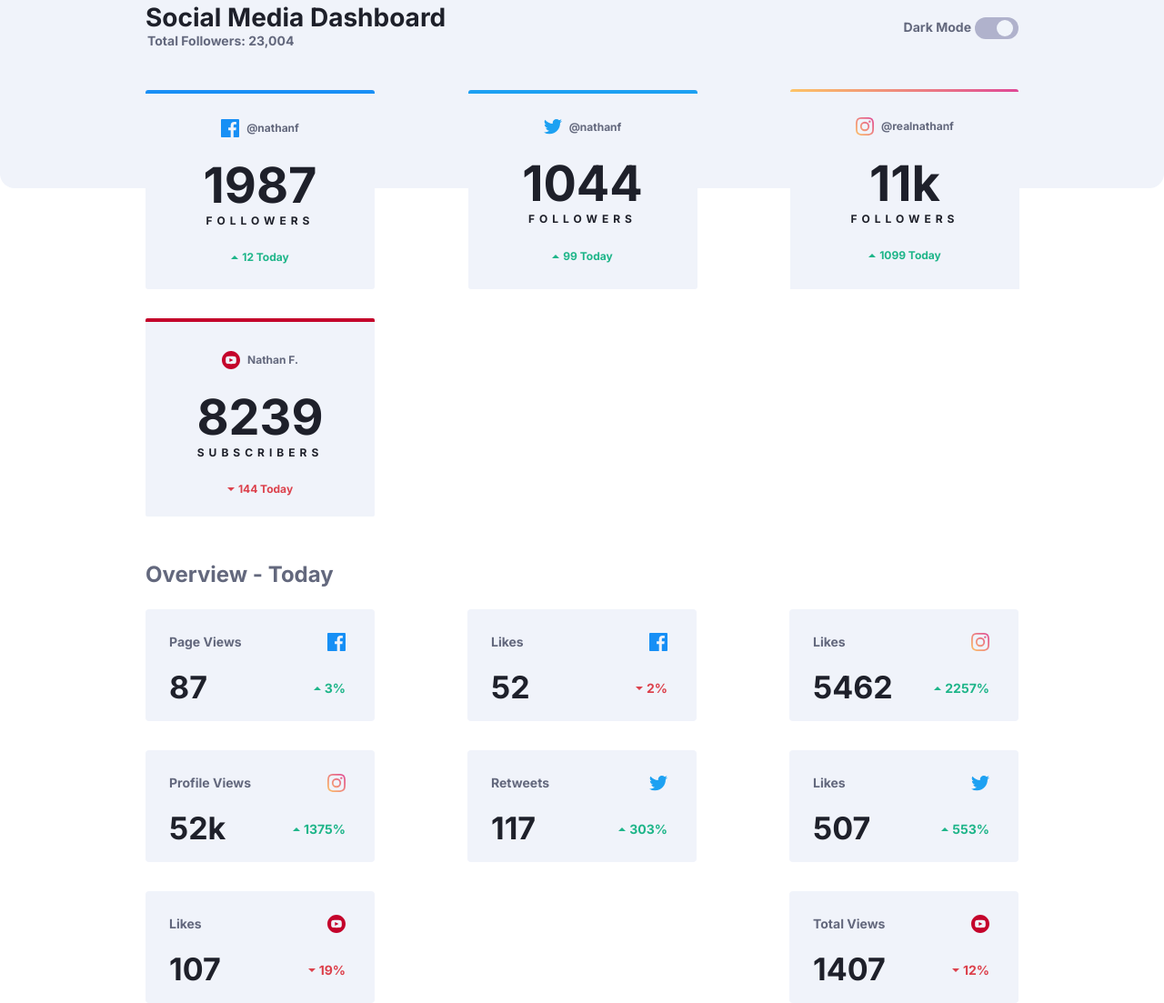
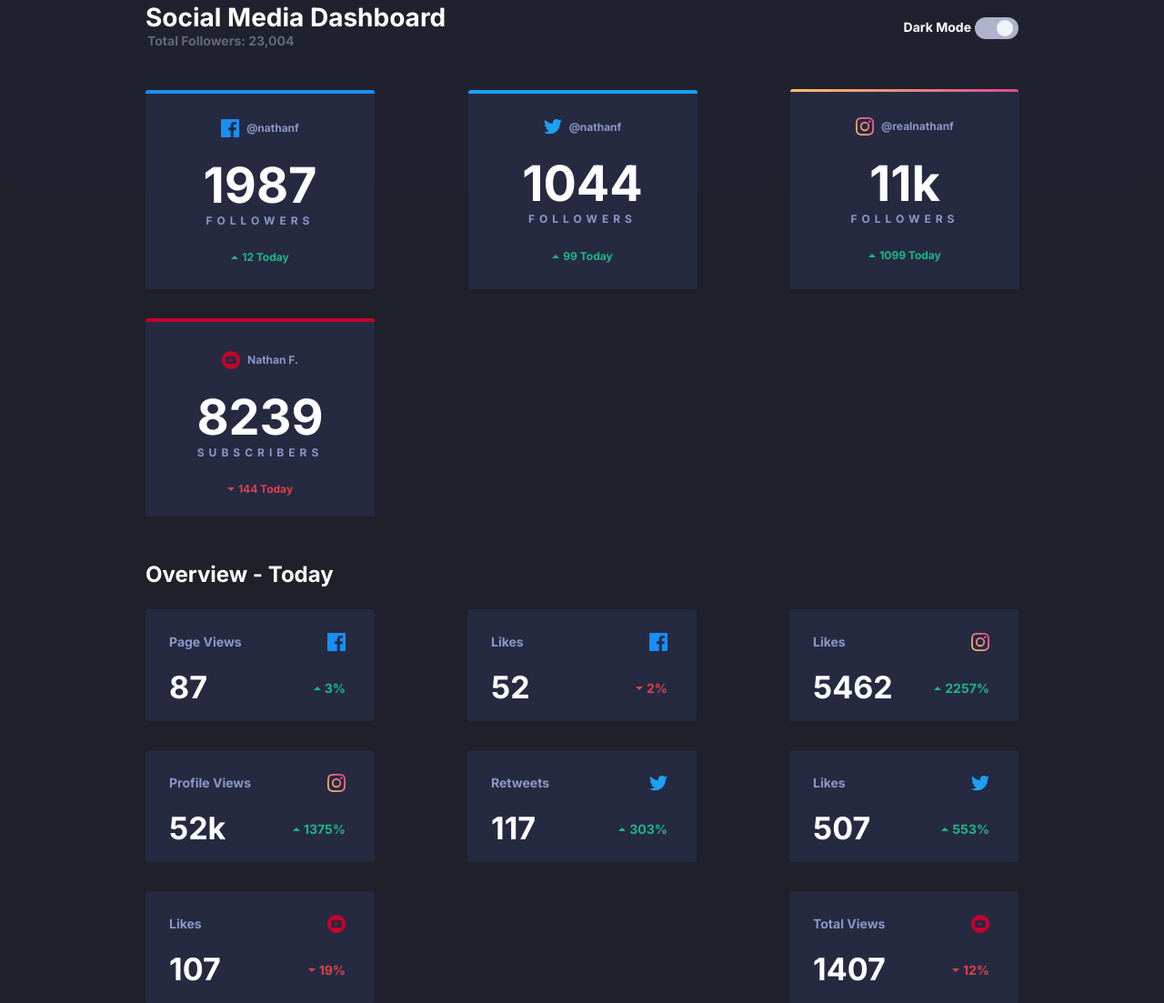
Before and after one commit to javascriptor1/social-media-dashboard-with-theme-switcher-master, a website: page index.html in a window 1280 px wide. Shown: the part 35-1138 px from the top of the page at 91% size. Drawn offline with Linux system fonts and the light colour scheme.

Commit message:
added dark mode

```diff
--- a/index.html
+++ b/index.html
@@ -22,12 +22,12 @@
 
     <title>Frontend Mentor | Social media dashboard</title>
   </head>
-  <body class="text-[#1e202a]">
+  <body class="text-[#1e202a] dark:bg-[#1e202a]">
     <header
-      class="pt-[35px] px-6 bg-[#f0f3fa] rounded-b-2xl pb-20 lg:flex justify-between lg:px-40 lg:py-[38px] lg:pb-[130px]"
+      class="pt-[35px] px-6 bg-[#f0f3fa] rounded-b-2xl pb-20 lg:flex justify-between lg:px-40 lg:py-[38px] lg:pb-[130px] dark:bg-[#1f212e]"
     >
       <div class="flex flex-col">
-        <h1 class="text-2xl font-bold lg:text-[28px]">
+        <h1 class="text-2xl font-bold lg:text-[28px] dark:text-white">
           Social Media Dashboard
         </h1>
         <p
@@ -37,7 +37,9 @@
         </p>
       </div>
       <div class="flex justify-between pt-4 gap-1">
-        <p class="text-[14px] font-bold text-[#63687d]">Dark Mode</p>
+        <p class="text-[14px] font-bold text-[#63687d] dark:text-white">
+          Dark Mode
+        </p>
         <input
           type="checkbox"
           id="checkbox"
@@ -51,7 +53,7 @@
         class="flex flex-col gap-6 lg:gap-8 lg:flex-row lg:flex-wrap xl:justify-between"
       >
         <div
-          class="flex flex-col items-center gap-3 pt-7 bg-[#f0f3fa] font-bold rounded-[3px] border-t-4 border-t-[#198ff5] lg:min-w-[252px]"
+          class="flex flex-col items-center gap-3 pt-7 bg-[#f0f3fa] font-bold rounded-[3px] border-t-4 border-t-[#198ff5] lg:min-w-[252px] dark:bg-[#252a41] hover:bg-[#e1e3f0] dark:hover:bg-[#333a56]"
         >
           <div class="flex justify-center items-center gap-2 text-[#63687d]">
             <svg xmlns="http://www.w3.org/2000/svg" width="20" height="20">
@@ -60,11 +62,12 @@
                 d="M18.896 0H1.104C.494 0 0 .494 0 1.104v17.793C0 19.506.494 20 1.104 20h9.58v-7.745H8.076V9.237h2.606V7.01c0-2.583 1.578-3.99 3.883-3.99 1.104 0 2.052.082 2.329.119v2.7h-1.598c-1.254 0-1.496.597-1.496 1.47v1.928h2.989l-.39 3.018h-2.6V20h5.098c.608 0 1.102-.494 1.102-1.104V1.104C20 .494 19.506 0 18.896 0z"
               />
             </svg>
-            <p class="text-xs">@nathanf</p>
+            <p class="text-xs dark:text-[#8b97c6]">@nathanf</p>
           </div>
           <p class="text-[54px] flex flex-col items-center">
-            <span>1987</span>
-            <span class="text-xs left-4 tracking-[5px] uppercase -mt-[9px] mb-3"
+            <span class="dark:text-white">1987</span>
+            <span
+              class="text-xs left-4 tracking-[5px] uppercase -mt-[9px] mb-3 dark:text-[#8b97c6]"
               >Followers</span
             >
           </p>
@@ -78,7 +81,7 @@
         </div>
         <!-- Twitter stats -->
         <div
-          class="flex flex-col items-center gap-[13px] pt-7 bg-[#f0f3fa] font-bold rounded-[3px] border-t-4 border-t-[#1ca0f2] lg:min-w-[252px]"
+          class="flex flex-col items-center gap-[13px] pt-7 bg-[#f0f3fa] font-bold rounded-[3px] border-t-4 border-t-[#1ca0f2] lg:min-w-[252px] hover:bg-[#e1e3f0] dark:bg-[#252a41] dark:hover:bg-[#333a56]"
         >
           <div class="flex justify-center items-center gap-2 text-[#63687d]">
             <svg xmlns="http://www.w3.org/2000/svg" width="20" height="17">
@@ -87,11 +90,12 @@
                 d="M20 1.924a8.192 8.192 0 01-2.357.646A4.11 4.11 0 0019.448.3a8.22 8.22 0 01-2.606.996A4.096 4.096 0 0013.847 0c-2.65 0-4.596 2.472-3.998 5.037A11.648 11.648 0 011.392.752a4.109 4.109 0 001.27 5.478 4.086 4.086 0 01-1.858-.513C.76 7.616 2.122 9.395 4.095 9.79a4.113 4.113 0 01-1.853.07 4.106 4.106 0 003.833 2.849A8.25 8.25 0 010 14.41a11.616 11.616 0 006.29 1.843c7.618 0 11.922-6.434 11.663-12.205A8.354 8.354 0 0020 1.924z"
               />
             </svg>
-            <p class="text-xs">@nathanf</p>
+            <p class="text-xs dark:text-[#8b97c6]">@nathanf</p>
           </div>
           <p class="text-[54px] flex flex-col items-center">
-            <span>1044</span>
-            <span class="text-xs left-4 tracking-[5px] uppercase -mt-[9px] mb-3"
+            <span class="dark:text-white">1044</span>
+            <span
+              class="text-xs left-4 tracking-[5px] uppercase -mt-[9px] mb-3 dark:text-[#8b97c6]"
               >Followers</span
             >
           </p>
@@ -105,7 +109,7 @@
         </div>
         <!-- Instagram stats -->
         <div
-          class="flex flex-col items-center gap-3 pt-7 bg-[#f0f3fa] font-bold relative instagram -mr-[1px] mt-[2px] lg:min-w-[252px]"
+          class="flex flex-col items-center gap-3 pt-7 bg-[#f0f3fa] font-bold relative instagram -mr-[1px] mt-[2px] lg:min-w-[252px] hover:bg-[#e1e3f0] dark:bg-[#252a41] dark:hover:bg-[#333a56]"
         >
           <div class="flex justify-center items-center gap-2 text-[#63687d]">
             <svg xmlns="http://www.w3.org/2000/svg" width="20" height="20">
@@ -121,11 +125,12 @@
                 d="M10 1.802c2.67 0 2.987.01 4.042.059 2.71.123 3.975 1.409 4.099 4.099.048 1.054.057 1.37.057 4.04 0 2.672-.01 2.988-.057 4.042-.124 2.687-1.387 3.975-4.1 4.099-1.054.048-1.37.058-4.041.058-2.67 0-2.987-.01-4.04-.058-2.717-.124-3.977-1.416-4.1-4.1-.048-1.054-.058-1.37-.058-4.041 0-2.67.01-2.986.058-4.04.124-2.69 1.387-3.977 4.1-4.1 1.054-.048 1.37-.058 4.04-.058zM10 0C7.284 0 6.944.012 5.878.06 2.246.227.228 2.242.06 5.877.01 6.944 0 7.284 0 10s.012 3.057.06 4.123c.167 3.632 2.182 5.65 5.817 5.817 1.067.048 1.407.06 4.123.06s3.057-.012 4.123-.06c3.629-.167 5.652-2.182 5.816-5.817.05-1.066.061-1.407.061-4.123s-.012-3.056-.06-4.122C19.777 2.249 17.76.228 14.124.06 13.057.01 12.716 0 10 0zm0 4.865a5.135 5.135 0 100 10.27 5.135 5.135 0 000-10.27zm0 8.468a3.333 3.333 0 110-6.666 3.333 3.333 0 010 6.666zm5.338-9.87a1.2 1.2 0 100 2.4 1.2 1.2 0 000-2.4z"
               />
             </svg>
-            <p class="text-xs">@realnathanf</p>
+            <p class="text-xs dark:text-[#8b97c6]">@realnathanf</p>
           </div>
           <p class="text-[54px] flex flex-col items-center">
-            <span>11k</span>
-            <span class="text-xs left-4 tracking-[5px] uppercase -mt-[9px] mb-3"
+            <span class="dark:text-white">11k</span>
+            <span
+              class="text-xs left-4 tracking-[5px] uppercase -mt-[9px] mb-3 dark:text-[#8b97c6]"
               >Followers</span
             >
           </p>
@@ -139,7 +144,7 @@
         </div>
         <!-- Youtube stats -->
         <div
-          class="flex flex-col items-center gap-3 pt-8 bg-[#f0f3fa] font-bold rounded-sm border-t-4 border-t-[#C4032B] lg:min-w-[252px]"
+          class="flex flex-col items-center gap-3 pt-8 bg-[#f0f3fa] font-bold rounded-sm border-t-4 border-t-[#C4032B] lg:min-w-[252px] hover:bg-[#e1e3f0] dark:bg-[#252a41] dark:hover:bg-[#333a56]"
         >
           <div class="flex justify-center items-center gap-2 text-[#63687d]">
             <svg xmlns="http://www.w3.org/2000/svg" width="20" height="20">
@@ -148,11 +153,12 @@
                 d="M10 0C4.478 0 0 4.478 0 10c0 5.523 4.478 10 10 10 5.523 0 10-4.477 10-10 0-5.522-4.477-10-10-10zm3.7 14.077c-1.75.12-5.652.12-7.402 0-1.896-.13-2.117-1.059-2.131-4.077.014-3.024.237-3.947 2.131-4.077 1.75-.12 5.652-.12 7.403 0 1.897.13 2.117 1.059 2.132 4.077-.015 3.024-.237 3.947-2.132 4.077zM8.334 8.048l4.098 1.949-4.098 1.955V8.048z"
               />
             </svg>
-            <p class="text-xs">Nathan F.</p>
+            <p class="text-xs dark:text-[#8b97c6]">Nathan F.</p>
           </div>
           <p class="text-[54px] flex flex-col items-center">
-            <span>8239</span>
-            <span class="text-xs left-4 tracking-[5px] uppercase -mt-[9px] mb-3"
+            <span class="dark:text-white">8239</span>
+            <span
+              class="text-xs left-4 tracking-[5px] uppercase -mt-[9px] mb-3 dark:text-[#8b97c6]"
               >Subscribers</span
             >
           </p>
@@ -165,15 +171,19 @@
           </div>
         </div>
       </div>
-      <h2 class="text-[#63687d] mt-12 mb-[22px] text-2xl font-bold">
+      <h2
+        class="text-[#63687d] mt-12 mb-[22px] text-2xl font-bold dark:text-white"
+      >
         Overview - Today
       </h2>
       <div class="lg:flex flex-wrap gap-6 lg:gap-8 xl:justify-between">
         <div
-          class="flex flex-col justify-between bg-[#f0f3fa] rounded py-[26px] pl-[26px] pr-8 mb-4 lg:min-w-[252px] lg:mb-0"
+          class="flex flex-col justify-between bg-[#f0f3fa] rounded py-[26px] pl-[26px] pr-8 mb-4 lg:min-w-[252px] lg:mb-0 dark:bg-[#252a41] hover:bg-[#e1e3f0] dark:hover:bg-[#333a56]"
         >
           <div class="flex justify-between items-center">
-            <p class="font-bold text-[#63687d] text-sm">Page Views</p>
+            <p class="font-bold text-[#63687d] text-sm dark:text-[#8b97c6]">
+              Page Views
+            </p>
             <svg xmlns="http://www.w3.org/2000/svg" width="20" height="20">
               <path
                 fill="#178FF5"
@@ -182,7 +192,11 @@
             </svg>
           </div>
           <div class="flex justify-between items-end">
-            <p class="text-[34px] font-bold relative top-[14px]">87</p>
+            <p
+              class="text-[34px] font-bold relative top-[14px] dark:text-white"
+            >
+              87
+            </p>
             <div class="flex gap-1 items-center justify-center">
               <svg xmlns="http://www.w3.org/2000/svg" width="8" height="4">
                 <path fill="#1EB589" fill-rule="evenodd" d="M0 4l4-4 4 4z" />
@@ -193,10 +207,12 @@
         </div>
 
         <div
-          class="flex flex-col justify-between bg-[#f0f3fa] rounded py-[26px] pl-[26px] pr-8 mb-4 lg:min-w-[252px] lg:mb-0"
+          class="flex flex-col justify-between bg-[#f0f3fa] rounded py-[26px] pl-[26px] pr-8 mb-4 lg:min-w-[252px] lg:mb-0 dark:bg-[#252a41] hover:bg-[#e1e3f0] dark:hover:bg-[#333a56]"
         >
           <div class="flex justify-between items-center">
-            <p class="font-bold text-[#63687d] text-sm">Likes</p>
+            <p class="font-bold text-[#63687d] text-sm dark:text-[#8b97c6]">
+              Likes
+            </p>
             <svg xmlns="http://www.w3.org/2000/svg" width="20" height="20">
               <path
                 fill="#178FF5"
@@ -205,7 +221,11 @@
             </svg>
           </div>
           <div class="flex justify-between items-end">
-            <p class="text-[34px] font-bold relative top-[14px]">52</p>
+            <p
+              class="text-[34px] font-bold relative top-[14px] dark:text-white"
+            >
+              52
+            </p>
             <div class="flex gap-1 items-center justify-center">
               <svg xmlns="http://www.w3.org/2000/svg" width="8" height="4">
                 <path fill="#DC414C" fill-rule="evenodd" d="M0 0l4 4 4-4z" />
@@ -215,10 +235,12 @@
           </div>
         </div>
         <div
-          class="flex flex-col justify-between bg-[#f0f3fa] rounded py-[26px] pl-[26px] pr-8 mb-4 lg:min-w-[252px] lg:mb-0"
+          class="flex flex-col justify-between bg-[#f0f3fa] rounded py-[26px] pl-[26px] pr-8 mb-4 lg:min-w-[252px] lg:mb-0 dark:bg-[#252a41] hover:bg-[#e1e3f0] dark:hover:bg-[#333a56]"
         >
           <div class="flex justify-between items-center">
-            <p class="font-bold text-[#63687d] text-sm">Likes</p>
+            <p class="font-bold text-[#63687d] text-sm dark:text-[#8b97c6]">
+              Likes
+            </p>
             <svg xmlns="http://www.w3.org/2000/svg" width="20" height="20">
               <defs>
                 <linearGradient id="a" x1="100%" x2="0%" y1="0%" y2="100%">
@@ -234,7 +256,11 @@
             </svg>
           </div>
           <div class="flex justify-between items-end">
-            <p class="text-[34px] font-bold relative top-[14px]">5462</p>
+            <p
+              class="text-[34px] font-bold relative top-[14px] dark:text-white"
+            >
+              5462
+            </p>
             <div class="flex gap-1 items-center justify-center">
               <svg xmlns="http://www.w3.org/2000/svg" width="8" height="4">
                 <path fill="#1EB589" fill-rule="evenodd" d="M0 4l4-4 4 4z" />
@@ -244,10 +270,12 @@
           </div>
         </div>
         <div
-          class="flex flex-col justify-between bg-[#f0f3fa] rounded py-[26px] pl-[26px] pr-8 mb-4 lg:min-w-[252px] lg:mb-0"
+          class="flex flex-col justify-between bg-[#f0f3fa] rounded py-[26px] pl-[26px] pr-8 mb-4 lg:min-w-[252px] lg:mb-0 dark:bg-[#252a41] hover:bg-[#e1e3f0] dark:hover:bg-[#333a56]"
         >
           <div class="flex justify-between items-center">
-            <p class="font-bold text-[#63687d] text-sm">Profile Views</p>
+            <p class="font-bold text-[#63687d] text-sm dark:text-[#8b97c6]">
+              Profile Views
+            </p>
             <svg xmlns="http://www.w3.org/2000/svg" width="20" height="20">
               <defs>
                 <linearGradient id="a" x1="100%" x2="0%" y1="0%" y2="100%">
@@ -263,7 +291,11 @@
             </svg>
           </div>
           <div class="flex justify-between items-end">
-            <p class="text-[34px] font-bold relative top-[14px]">52k</p>
+            <p
+              class="text-[34px] font-bold relative top-[14px] dark:text-white"
+            >
+              52k
+            </p>
             <div class="flex gap-1 items-center justify-center">
               <svg xmlns="http://www.w3.org/2000/svg" width="8" height="4">
                 <path fill="#1EB589" fill-rule="evenodd" d="M0 4l4-4 4 4z" />
@@ -273,10 +305,12 @@
           </div>
         </div>
         <div
-          class="flex flex-col justify-between bg-[#f0f3fa] rounded py-[26px] pl-[26px] pr-8 mb-4 lg:min-w-[252px] lg:mb-0"
+          class="flex flex-col justify-between bg-[#f0f3fa] rounded py-[26px] pl-[26px] pr-8 mb-4 lg:min-w-[252px] lg:mb-0 dark:bg-[#252a41] hover:bg-[#e1e3f0] dark:hover:bg-[#333a56]"
         >
           <div class="flex justify-between items-center">
-            <p class="font-bold text-[#63687d] text-sm">Retweets</p>
+            <p class="font-bold text-[#63687d] text-sm dark:text-[#8b97c6]">
+              Retweets
+            </p>
             <svg xmlns="http://www.w3.org/2000/svg" width="20" height="17">
               <path
                 fill="#1DA1F2"
@@ -285,7 +319,11 @@
             </svg>
           </div>
           <div class="flex justify-between items-end">
-            <p class="text-[34px] font-bold relative top-[14px]">117</p>
+            <p
+              class="text-[34px] font-bold relative top-[14px] dark:text-white"
+            >
+              117
+            </p>
             <div class="flex gap-1 items-center justify-center">
               <svg xmlns="http://www.w3.org/2000/svg" width="8" height="4">
                 <path fill="#1EB589" fill-rule="evenodd" d="M0 4l4-4 4 4z" />
@@ -295,10 +333,12 @@
           </div>
         </div>
         <div
-          class="flex flex-col justify-between bg-[#f0f3fa] rounded py-[26px] pl-[26px] pr-8 mb-4 lg:min-w-[252px] lg:mb-0"
+          class="flex flex-col justify-between bg-[#f0f3fa] rounded py-[26px] pl-[26px] pr-8 mb-4 lg:min-w-[252px] lg:mb-0 dark:bg-[#252a41] hover:bg-[#e1e3f0] dark:hover:bg-[#333a56]"
         >
           <div class="flex justify-between items-center">
-            <p class="font-bold text-[#63687d] text-sm">Likes</p>
+            <p class="font-bold text-[#63687d] text-sm dark:text-[#8b97c6]">
+              Likes
+            </p>
             <svg xmlns="http://www.w3.org/2000/svg" width="20" height="17">
               <path
                 fill="#1DA1F2"
@@ -307,7 +347,11 @@
             </svg>
           </div>
           <div class="flex justify-between items-end">
-            <p class="text-[34px] font-bold relative top-[14px]">507</p>
+            <p
+              class="text-[34px] font-bold relative top-[14px] dark:text-white"
+            >
+              507
+            </p>
             <div class="flex gap-1 items-center justify-center">
               <svg xmlns="http://www.w3.org/2000/svg" width="8" height="4">
                 <path fill="#1EB589" fill-rule="evenodd" d="M0 4l4-4 4 4z" />
@@ -317,10 +361,12 @@
           </div>
         </div>
         <div
-          class="flex flex-col justify-between bg-[#f0f3fa] rounded py-[26px] pl-[26px] pr-8 mb-4 lg:min-w-[252px] lg:mb-0"
+          class="flex flex-col justify-between bg-[#f0f3fa] rounded py-[26px] pl-[26px] pr-8 mb-4 lg:min-w-[252px] lg:mb-0 dark:bg-[#252a41] hover:bg-[#e1e3f0] dark:hover:bg-[#333a56]"
         >
           <div class="flex justify-between items-center">
-            <p class="font-bold text-[#63687d] text-sm">Likes</p>
+            <p class="font-bold text-[#63687d] text-sm dark:text-[#8b97c6]">
+              Likes
+            </p>
             <svg xmlns="http://www.w3.org/2000/svg" width="20" height="20">
               <path
                 fill="#C4032B"
@@ -329,7 +375,11 @@
             </svg>
           </div>
           <div class="flex justify-between items-end">
-            <p class="text-[34px] font-bold relative top-[14px]">107</p>
+            <p
+              class="text-[34px] font-bold relative top-[14px] dark:text-white"
+            >
+              107
+            </p>
             <div class="flex gap-1 items-center justify-center">
               <img src="images/icon-down.svg" alt="down" />
               <p class="text-sm font-bold text-[#DC414C]">19%</p>
@@ -337,10 +387,12 @@
           </div>
         </div>
         <div
-          class="flex flex-col justify-between bg-[#f0f3fa] rounded py-[26px] pl-[26px] pr-8 mb-4 lg:min-w-[252px] lg:mb-0"
+          class="flex flex-col justify-between bg-[#f0f3fa] rounded py-[26px] pl-[26px] pr-8 mb-4 lg:min-w-[252px] lg:mb-0 dark:bg-[#252a41] hover:bg-[#e1e3f0] dark:hover:bg-[#333a56]"
         >
           <div class="flex justify-between items-center">
-            <p class="font-bold text-[#63687d] text-sm">Total Views</p>
+            <p class="font-bold text-[#63687d] text-sm dark:text-[#8b97c6]">
+              Total Views
+            </p>
             <svg xmlns="http://www.w3.org/2000/svg" width="20" height="20">
               <path
                 fill="#C4032B"
@@ -349,7 +401,11 @@
             </svg>
           </div>
           <div class="flex justify-between items-end">
-            <p class="text-[34px] font-bold relative top-[14px]">1407</p>
+            <p
+              class="text-[34px] font-bold relative top-[14px] dark:text-white"
+            >
+              1407
+            </p>
             <div class="flex gap-1 items-center justify-center">
               <img src="images/icon-down.svg" alt="down" />
               <p class="text-sm font-bold text-[#DC414C]">12%</p>
```
Also changed, not shown: dist/style.css.
